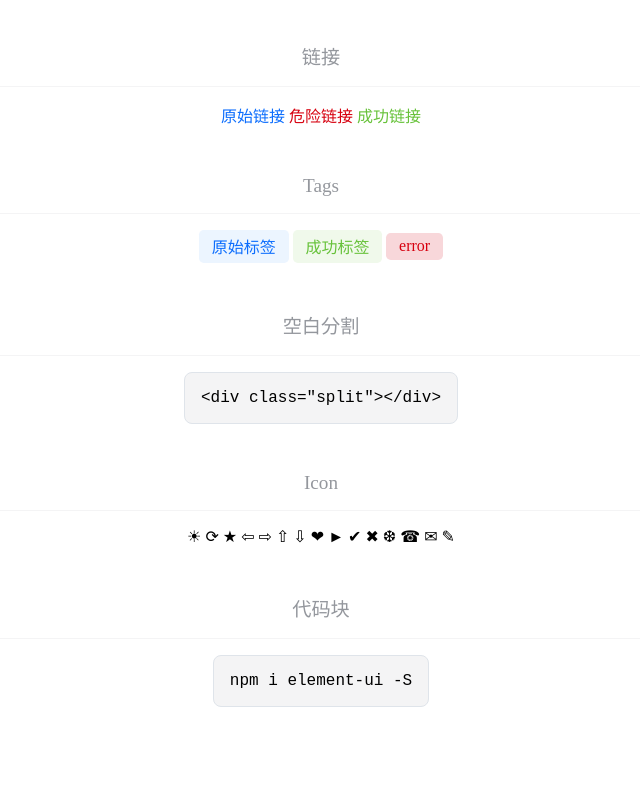
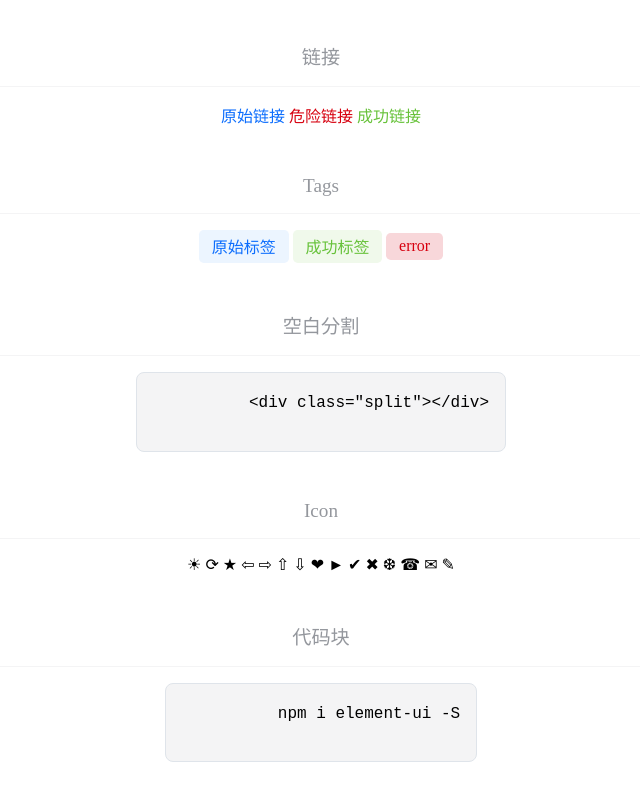
Before and after one commit to JianKang-Li/Style-library, a website: page index.html in a window 1280 px wide. Shown: the part 2098-2898 px from the top of the page, without its empty margins (319-959 px from the left). Before the commit the page ends 2853 px from the top, so only its background shows below. Drawn offline with Linux system fonts and the light colour scheme.

Commit message:
code增加上下padding

```diff
--- a/src/css/LK.css
+++ b/src/css/LK.css
@@ -445,17 +445,12 @@
   width: fit-content;
   height: fit-content;
   background: var(--pr-gray);
-  padding: 0rem 1rem;
+  padding: 0.3rem 1rem;
   border: 1px solid var(--border);
   border-radius: 0.5rem;
   font-size: 1rem;
 }
 
-.LK-codes pre {
-  display: flex;
-  flex-direction: column;
-  justify-content: center;
-}
 
 /* #endregion */
 
```
Also changed, not shown: dist/static/css/index.css, 1 other file.
